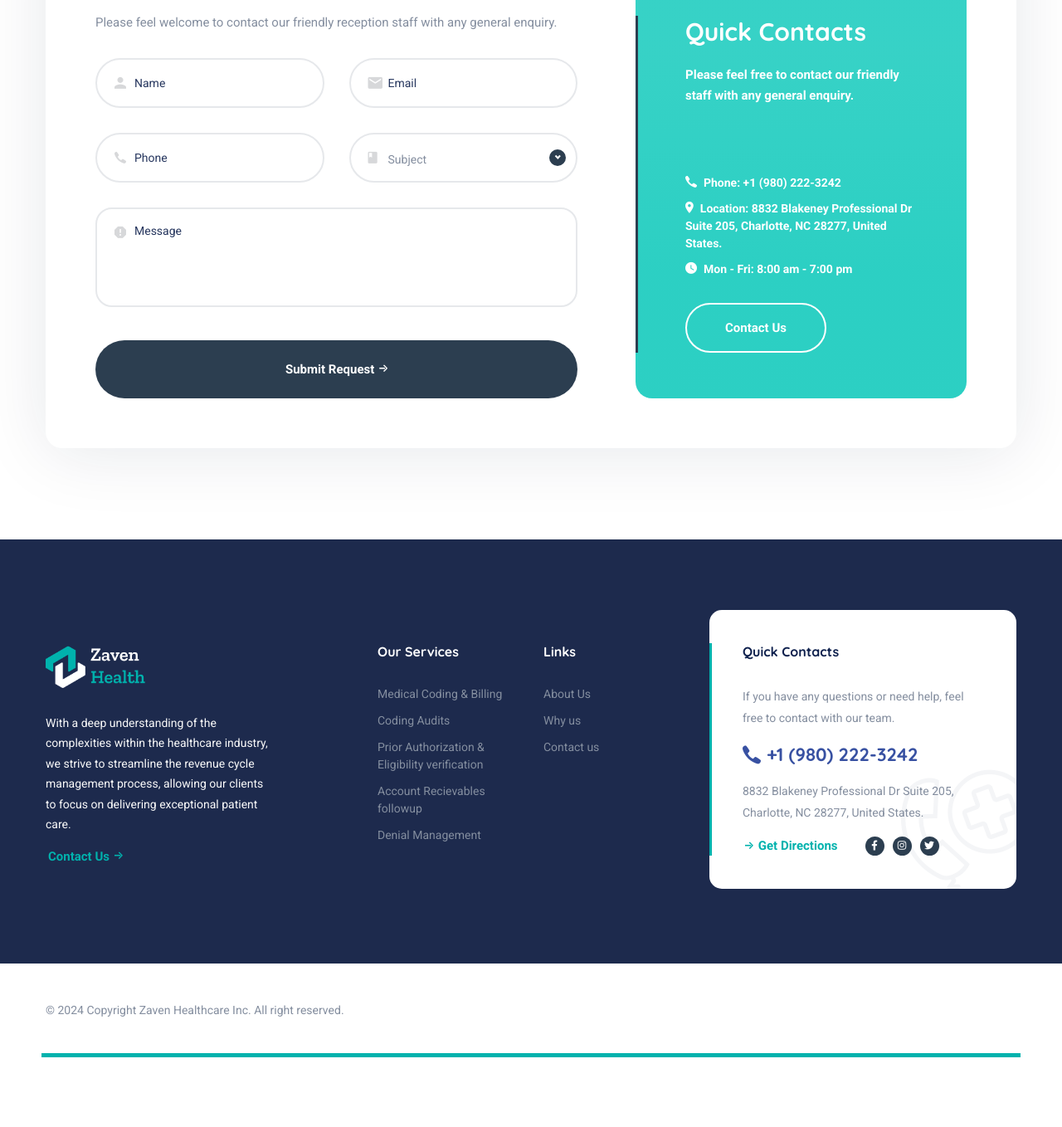
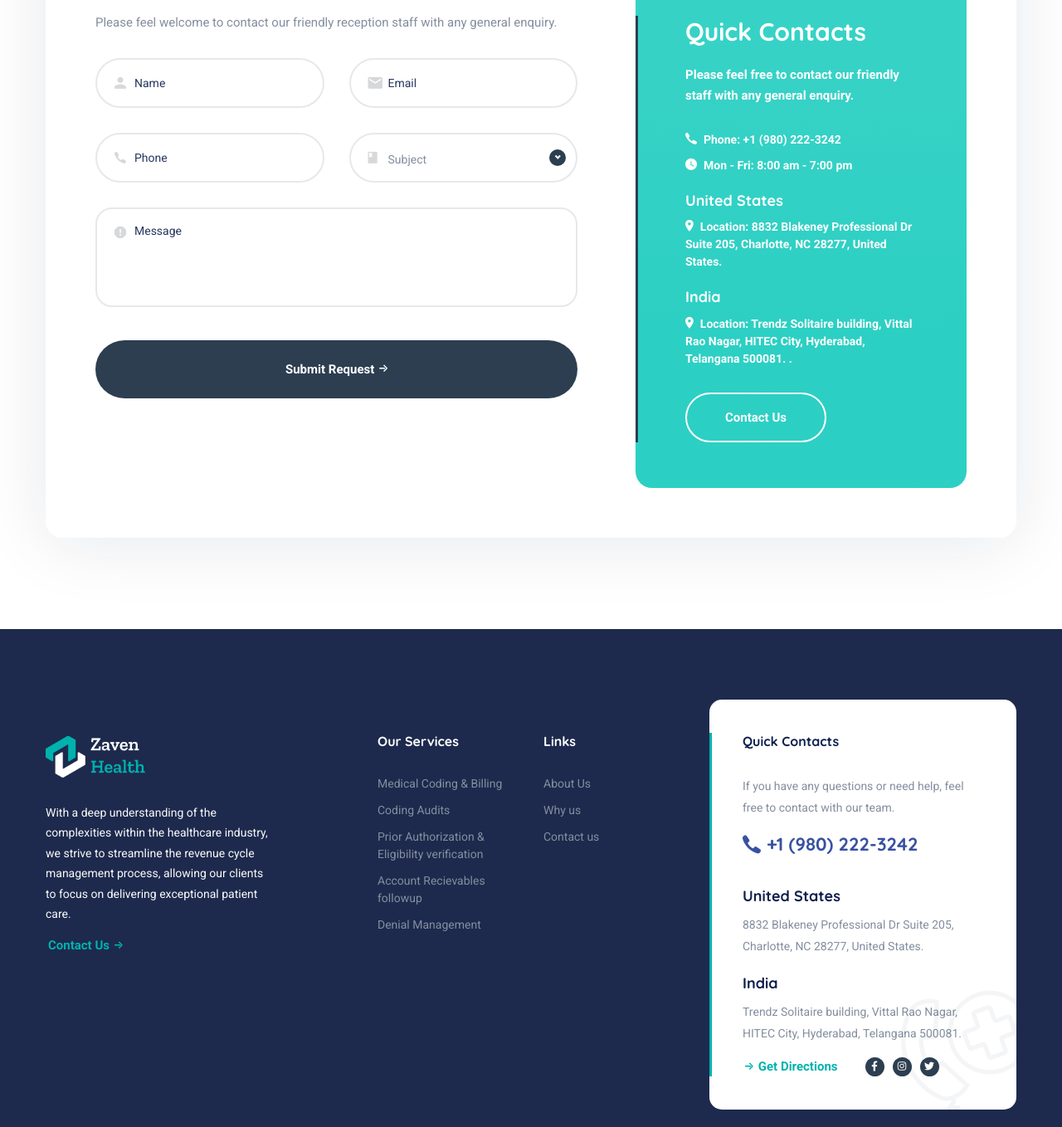
Before and after one commit to Viping7/Zaven-website, a website: page contact-us.html in a window 1280 px wide. Shown: the part 602-1960 px from the top of the page at 83% size. Before the commit the page ends 1876 px from the top, so only its background shows below. Drawn offline with Linux system fonts and the light colour scheme; files whose address does not match are found by name.

Commit message:
india address added

```diff
--- a/contact-us.html
+++ b/contact-us.html
@@ -113,11 +113,20 @@
                       <i class="icon-phone"></i><a href="tel:+5565454117">Phone: +1 (980) 222-3242</a>
                     </li>
                     <li>
+                      <i class="icon-clock"></i><a href="contact-us.html">Mon - Fri: 8:00 am - 7:00 pm</a>
+                    </li>
+                    <li>
+                      <h6 style="margin-top: 20px;margin-bottom: 10px;color:#fff">United States</h6>
                       <i class="icon-location"></i><a href="#">Location: 8832 Blakeney Professional Dr Suite 205, Charlotte, NC 28277, United States.</a>
                     </li>
+
                     <li>
-                      <i class="icon-clock"></i><a href="contact-us.html">Mon - Fri: 8:00 am - 7:00 pm</a>
+                      <h6 style="margin-top: 20px;margin-bottom: 10px;color:#fff">India</h6>
+
+                      <i class="icon-location"></i><a href="#">Location: Trendz Solitaire building, Vittal Rao Nagar, HITEC City, Hyderabad, Telangana 500081.
+                        .</a>
                     </li>
+
                   </ul>
                   <a href="#" class="btn btn__white btn__rounded btn__outlined">Contact Us</a>
                 </div>
--- a/footer.html
+++ b/footer.html
@@ -4,7 +4,9 @@
       <div class="col-sm-12 col-md-12 col-lg-3">
         <div class="footer-widget-about">
           <img src="assets/images/logo/logo-light.png" alt="logo" class="mb-30">
-            <p class="color-gray">With a deep understanding of the complexities within the healthcare industry, we strive to streamline the revenue cycle management process, allowing our clients to focus on delivering exceptional patient care.
+          <p class="color-gray">With a deep understanding of the complexities within the healthcare industry, we strive
+            to streamline the revenue cycle management process, allowing our clients to focus on delivering exceptional
+            patient care.
           </p>
           <a href="contact-us.html" class="btn btn__primary btn__primary-style2 btn__link">
             <span>Contact us</span> <i class="icon-arrow-right"></i>
@@ -47,7 +49,19 @@
                 <i class="icon-phone"></i> <span>+1 (980) 222-3242</span>
               </a>
             </li>
-              <li class="color-body">8832 Blakeney Professional Dr Suite 205, Charlotte, NC 28277, United States.</li>
+            <li class="color-body">
+              <h6 style="    margin-top: 20px;
+                margin-bottom: 10px;
+            ">United States</h6>
+              8832 Blakeney Professional Dr Suite 205, Charlotte, NC 28277, United States.
+            </li>
+            <li class="color-body">
+              <li class="color-body">
+                <h6 style="    margin-top: 20px;
+                  margin-bottom: 10px;
+              ">India</h6>
+              Trendz Solitaire building, Vittal Rao Nagar, HITEC City, Hyderabad, Telangana 500081.</li>
+
           </ul>
           <div class="d-flex align-items-center">
             <a href="contact-us.html" class="btn btn__primary btn__link mr-30">
```
Lines whose indentation alone changed are shown as unchanged.
